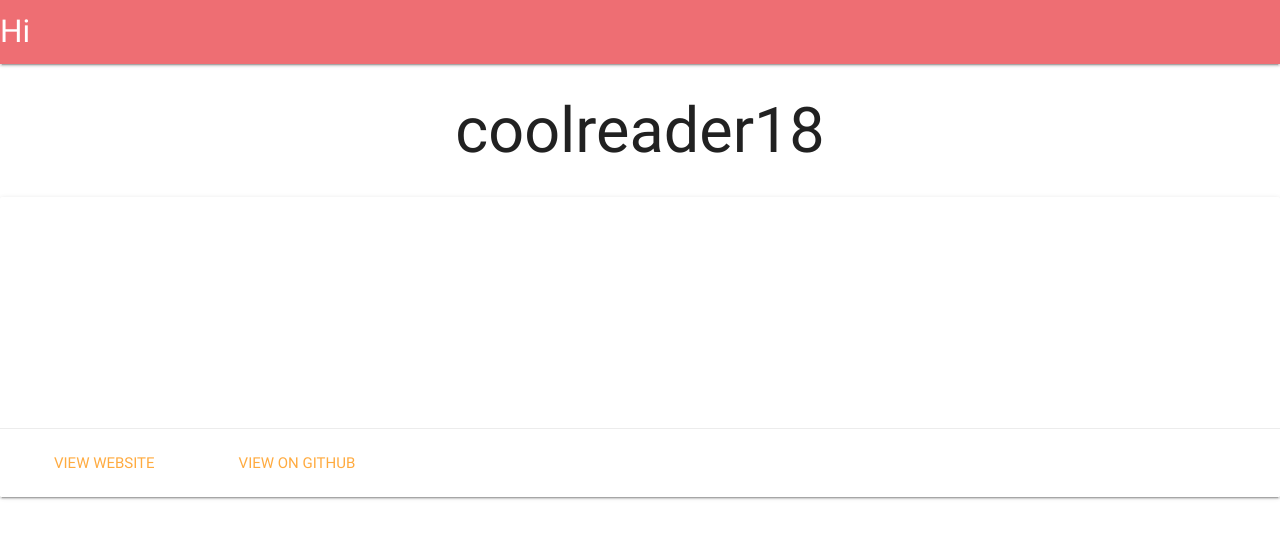
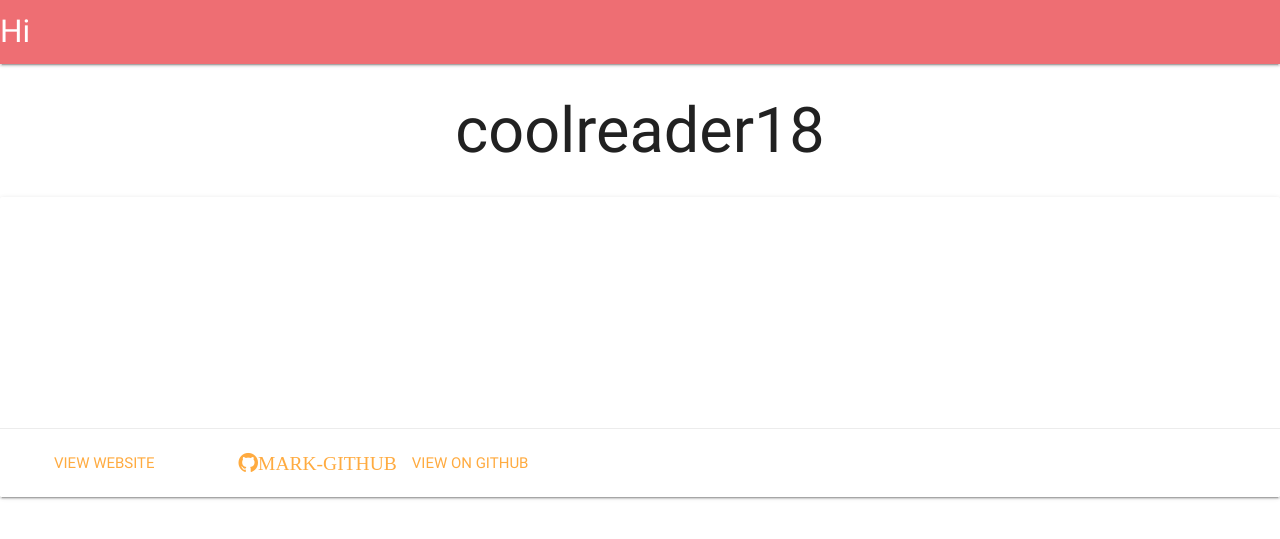
Before and after one commit to coolreader18/coolreader18.github.io-old, a Jekyll site: the page built from index.html, in a window 1280 px wide. Shown: the top 539 px of the page. Built offline with Jekyll 4.4.1, drawn with Linux system fonts in a browser that asks for light colours; nearby versions of some CDN libraries.

Commit message:
target blank octicon

```diff
--- a/index.html
+++ b/index.html
@@ -16,10 +16,10 @@ layout: default
         </div>
         <div class="card-action">
           {%- if carouselitem.url -%}
-          <a class="waves-effect waves-teal btn-flat" href="{{ carouselitem.url }}">View Website</a>
+          <a class="waves-effect waves-teal btn-flat" target="_blank" href="{{ carouselitem.url }}">View Website</a>
           {%- endif -%}
           {%- if carouselitem.github -%}
-          <a class="waves-effect waves-black btn-flat" href="{{ carouselitem.github }}">View on Github</a>
+          <a class="waves-effect waves-black btn-flat" target="_blank" href="{{ carouselitem.github }}"><i class="octicon octicon-mark-github left">mark-github</i>View on Github</a>
           {%- endif -%}
         </div>
       </div>
```
